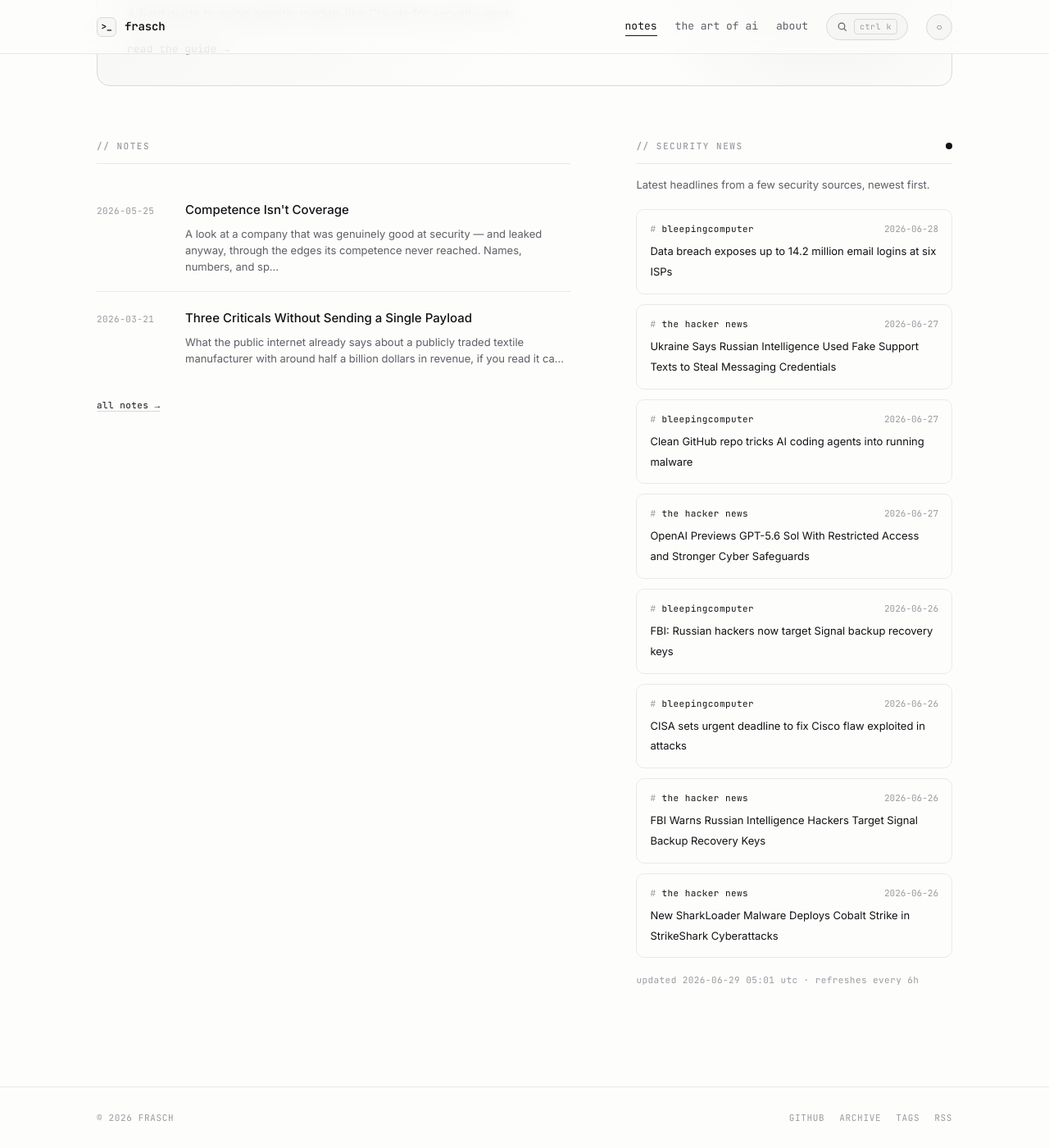
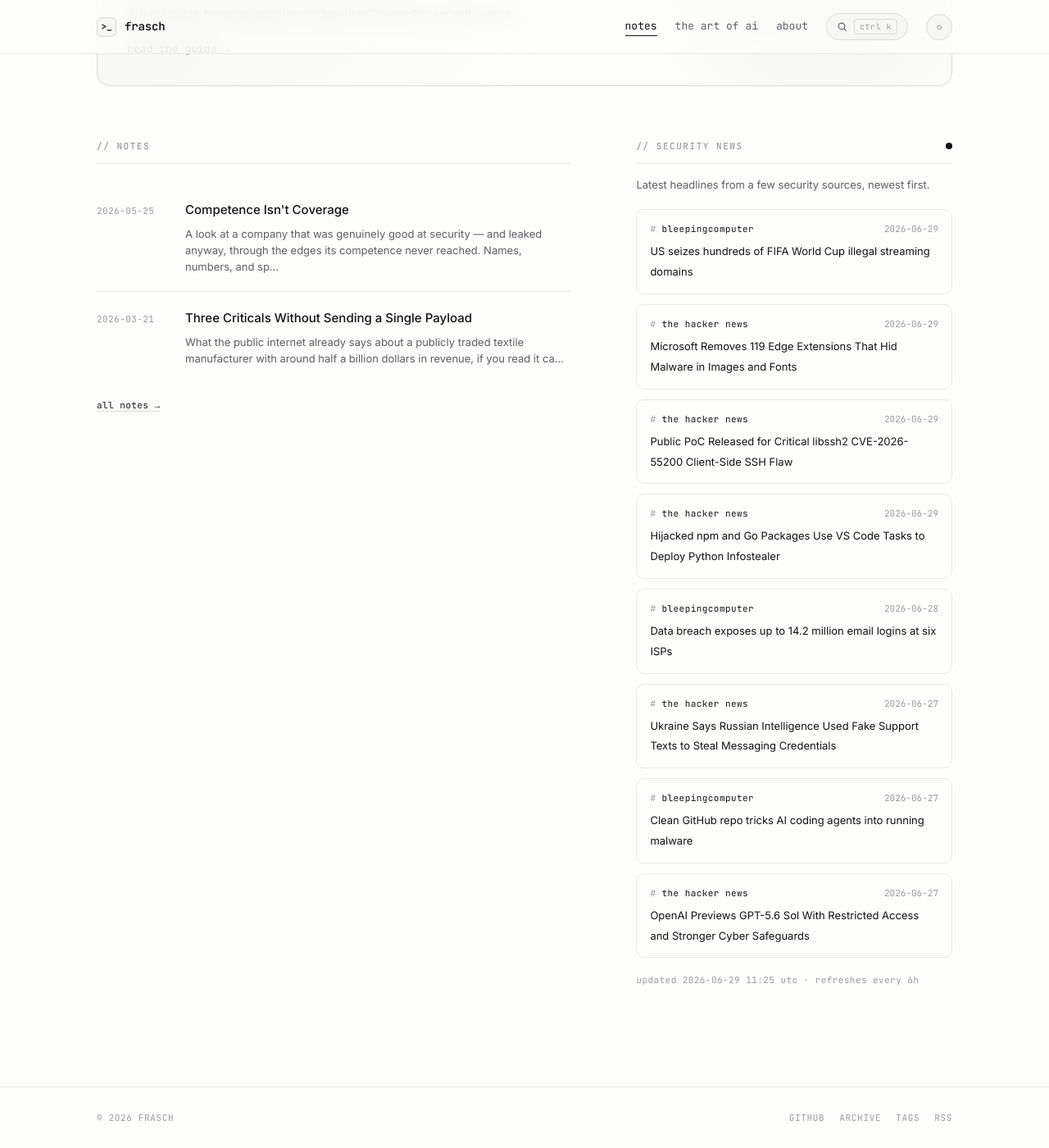
Before and after one commit to whoisfrasch/frasch, a Jekyll site: the page built from index.html, in a window 1280 px wide and 1400 px high, scrolled down 615 px. Shown: the whole window at 82% size. Built offline with Jekyll 4.4.1, drawn with Linux system fonts in a browser that asks for light colours.

Commit message:
Refresh security news feed

```diff
--- a/_data/news.json
+++ b/_data/news.json
@@ -1,6 +1,30 @@
 {
-  "updated": "2026-06-29T05:01:32Z",
+  "updated": "2026-06-29T11:25:31Z",
   "items": [
+    {
+      "source": "bleepingcomputer",
+      "title": "US seizes hundreds of FIFA World Cup illegal streaming domains",
+      "link": "https://www.bleepingcomputer.com/news/security/us-seizes-hundreds-of-fifa-world-cup-illegal-streaming-domains/",
+      "date": "2026-06-29T11:21:03Z"
+    },
+    {
+      "source": "the hacker news",
+      "title": "Microsoft Removes 119 Edge Extensions That Hid Malware in Images and Fonts",
+      "link": "https://thehackernews.com/2026/06/microsoft-removes-119-edge-extensions.html",
+      "date": "2026-06-29T08:32:31Z"
+    },
+    {
+      "source": "the hacker news",
+      "title": "Public PoC Released for Critical libssh2 CVE-2026-55200 Client-Side SSH Flaw",
+      "link": "https://thehackernews.com/2026/06/public-poc-released-for-critical.html",
+      "date": "2026-06-29T07:06:34Z"
+    },
+    {
+      "source": "the hacker news",
+      "title": "Hijacked npm and Go Packages Use VS Code Tasks to Deploy Python Infostealer",
+      "link": "https://thehackernews.com/2026/06/hijacked-npm-and-go-packages-use-vs.html",
+      "date": "2026-06-29T05:36:06Z"
+    },
     {
       "source": "bleepingcomputer",
       "title": "Data breach exposes up to 14.2 million email logins at six ISPs",
@@ -24,30 +48,6 @@
       "title": "OpenAI Previews GPT-5.6 Sol With Restricted Access and Stronger Cyber Safeguards",
       "link": "https://thehackernews.com/2026/06/openai-limits-gpt-56-rollout-as-sol.html",
       "date": "2026-06-27T12:19:37Z"
-    },
-    {
-      "source": "bleepingcomputer",
-      "title": "FBI: Russian hackers now target Signal backup recovery keys",
-      "link": "https://www.bleepingcomputer.com/news/security/fbi-russian-hackers-now-target-signal-backup-recovery-keys/",
-      "date": "2026-06-26T22:06:17Z"
-    },
-    {
-      "source": "bleepingcomputer",
-      "title": "CISA sets urgent deadline to fix Cisco flaw exploited in attacks",
-      "link": "https://www.bleepingcomputer.com/news/security/cisa-sets-urgent-deadline-to-fix-cisco-flaw-exploited-in-attacks/",
-      "date": "2026-06-26T19:43:06Z"
-    },
-    {
-      "source": "the hacker news",
-      "title": "FBI Warns Russian Intelligence Hackers Target Signal Backup Recovery Keys",
-      "link": "https://thehackernews.com/2026/06/fbi-warns-russian-intelligence-hackers.html",
-      "date": "2026-06-26T19:38:29Z"
-    },
-    {
-      "source": "the hacker news",
-      "title": "New SharkLoader Malware Deploys Cobalt Strike in StrikeShark Cyberattacks",
-      "link": "https://thehackernews.com/2026/06/new-sharkloader-malware-deploys-cobalt.html",
-      "date": "2026-06-26T18:17:46Z"
     }
   ]
 }
```
